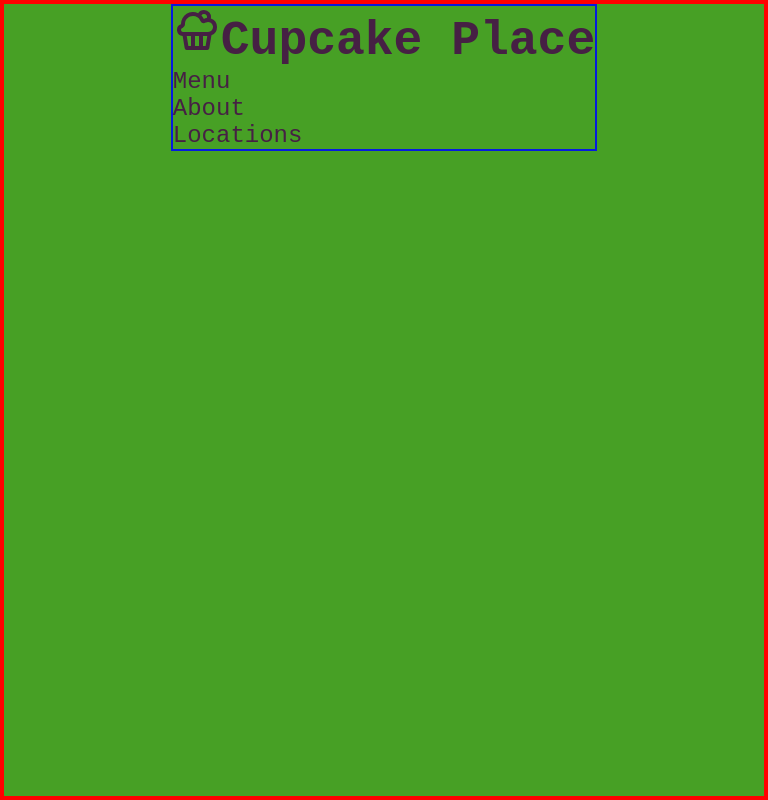
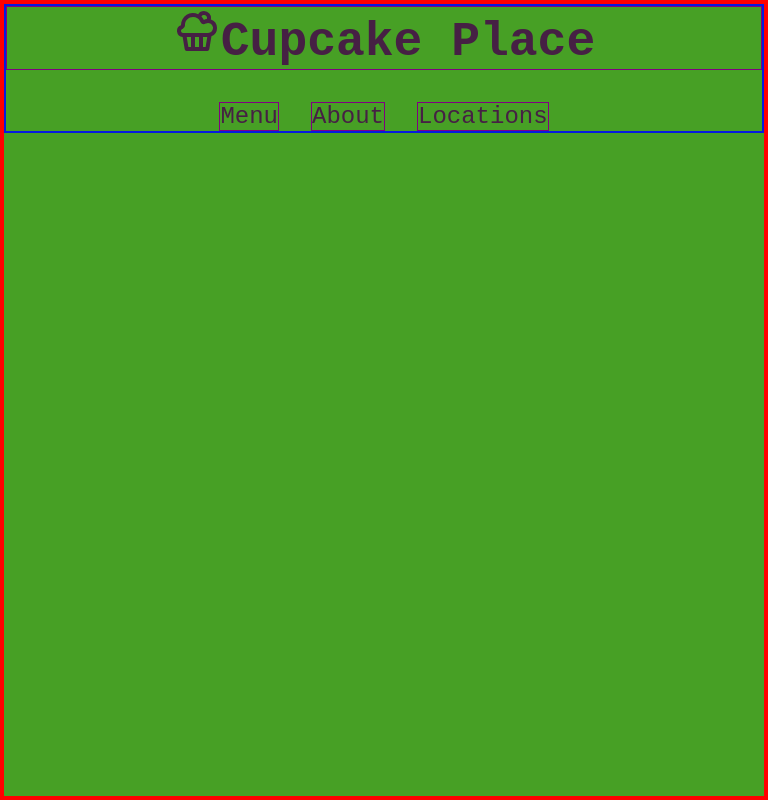
Before and after one commit to anderson-ca/verbose-bassoon, a Next.js app: page / in a window 768 px wide. Built offline with nearby package versions, Linux system fonts and the light colour scheme.

Commit message:
add tablet layout

```diff
--- a/styles/Navbar.module.css
+++ b/styles/Navbar.module.css
@@ -1,16 +1,3 @@
-/* .ul {
-    display: flex;
-    flex-flow: row;
-    justify-content: space-between;
-    align-items: center;
-    gap: 2rem;
-}
-
-.li:first-child {
-    border: solid 1px purple;
-    flex-basis: 75%;
-} */
-
 @media screen and (max-width: 560px) {
     .nav {
         border: solid 2px rgb(247, 2, 173);
@@ -20,6 +7,20 @@
 @media screen and (min-width: 561px) and (max-width: 860px) {
     .nav {
         border: solid 2px rgb(5, 27, 223);
+    }
+    .ul {
+        display: flex;
+        flex-flow: row wrap;
+        align-items: center;
+        justify-content: center;
+        gap: 2rem;
+    }
+    .li {
+        border: solid 1px purple;
+        text-align: center;
+    }
+    .li:first-child {
+        flex-basis: 100%;
     }
 }
 
```
